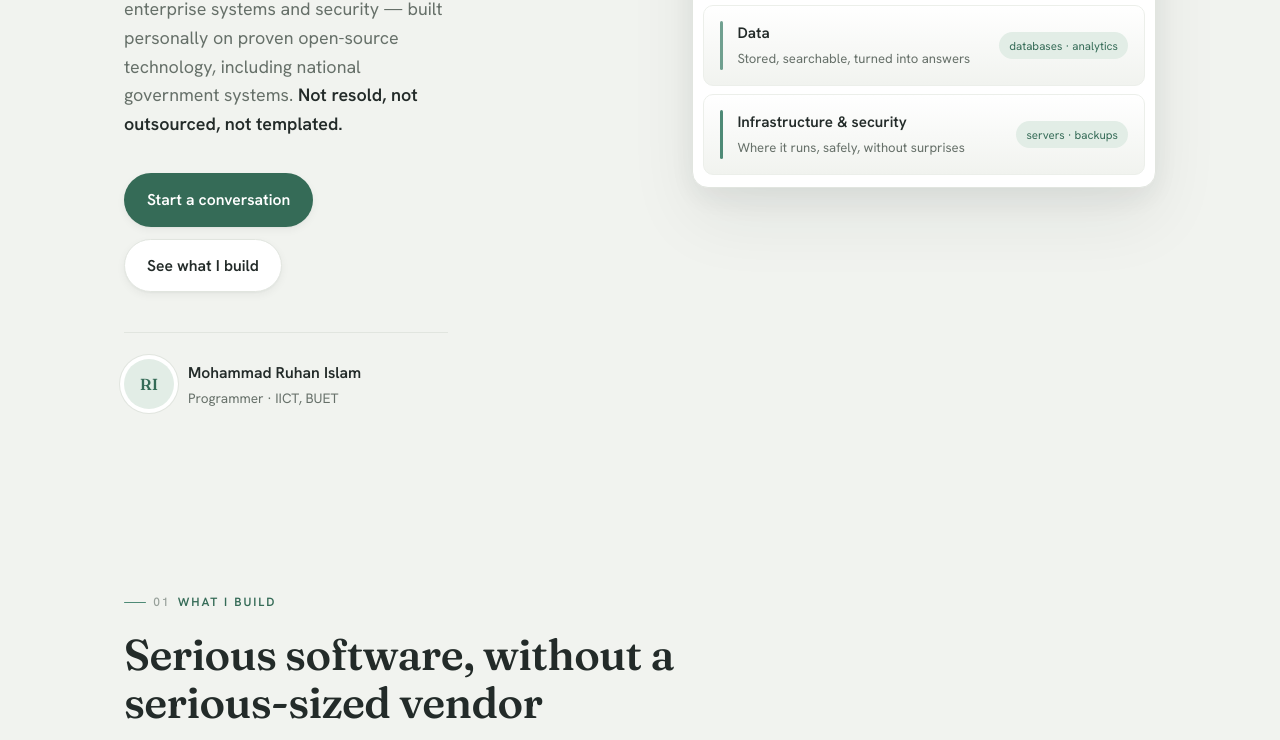
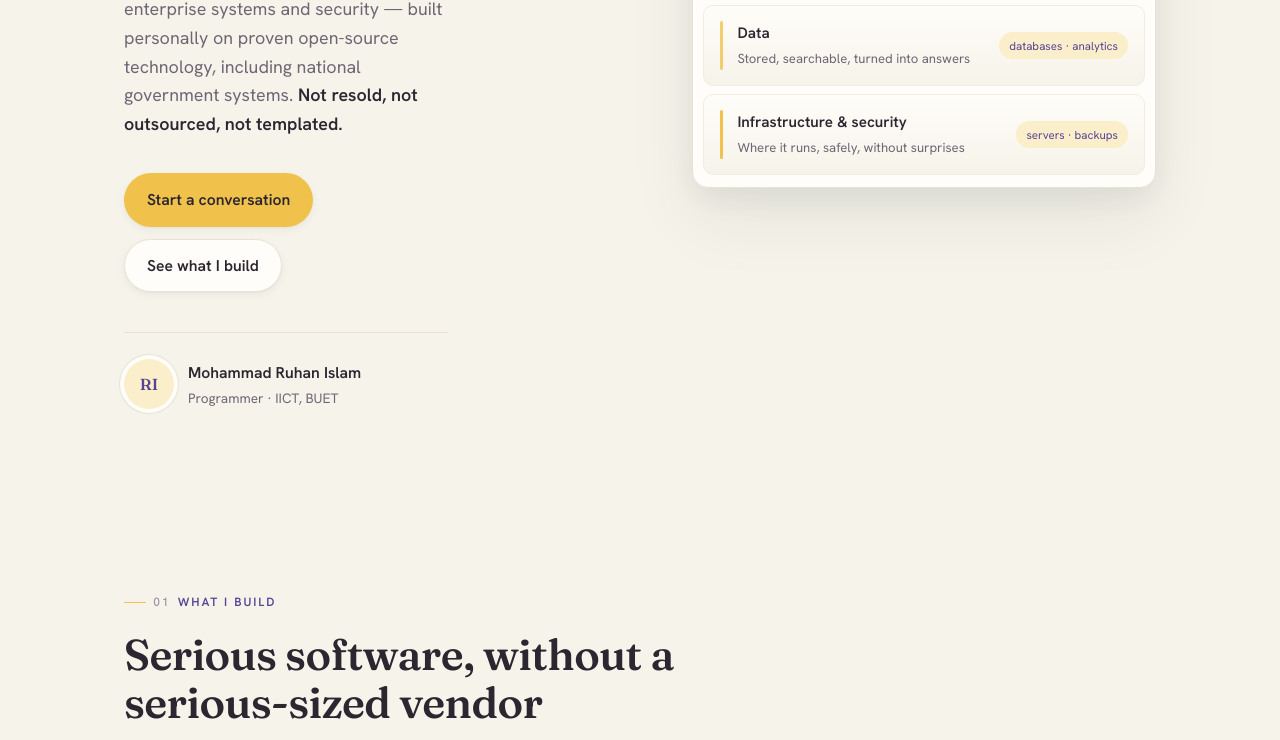
Before and after one commit to ruhanisworking/Portfolio, a plain HTML site: page index.html in a window 1280 px wide. Shown: the part 608-1348 px from the top of the page. Drawn offline with Linux system fonts and the light colour scheme.

Commit message:
version 1

```diff
--- a/css/styles.css
+++ b/css/styles.css
@@ -9,19 +9,21 @@
    ========================================================================= */
 
 :root {
-  --paper:      #f1f3ef;
-  --surface:    #ffffff;
-  --panel-alt:  #e8ede7;
-  --ink:        #232b29;
-  --muted:      #667069;
-  --faint:      #97a09a;
-  --line:       #e1e5df;
-  --line-soft:  #ecefea;
+  --paper:      #f6f3ea;
+  --surface:    #fffdf9;
+  --panel-alt:  #f1ead8;
+  --ink:        #2b2630;
+  --muted:      #6f6675;
+  --faint:      #9d95a1;
+  --line:       #e9e2d3;
+  --line-soft:  #f1ecdf;
 
-  --accent:      #4e8a76;   /* decorative fills */
-  --accent-deep: #356b57;   /* text / links / on-light contrast */
-  --accent-wash: #e2ede6;   /* chip backgrounds, hovers */
-  --accent-ink:  #ffffff;   /* text on an accent fill */
+  --accent:      #f0c24c;   /* YELLOW — primary fills / highlights */
+  --accent-hover:#e6b23a;
+  --accent-deep: #574494;   /* VIOLET complement — text / links / on-light */
+  --accent-wash: #fbeecb;   /* soft butter — warm tile / chip wash */
+  --accent-ink:  #2b2630;   /* dark text on a yellow fill */
+  --comp-wash:   #ece7f7;   /* soft lavender — complementary wash */
 
   --font-display: "Fraunces", Georgia, serif;
   --font-body:    "Hanken Grotesk", system-ui, sans-serif;
@@ -99,12 +101,12 @@ h1, h2, h3 { overflow-wrap: break-word; }
    ========================================================================= */
 .nav {
   position: fixed; top: 0; left: 0; right: 0; z-index: 60;
-  background: rgba(241, 243, 239, 0);
+  background: rgba(246, 243, 234, 0);
   transition: background 0.3s ease, box-shadow 0.3s ease, border-color 0.3s ease;
   border-bottom: 1px solid transparent;
 }
 .nav.scrolled {
-  background: rgba(241, 243, 239, 0.82);
+  background: rgba(246, 243, 234, 0.82);
   backdrop-filter: blur(14px) saturate(120%);
   -webkit-backdrop-filter: blur(14px) saturate(120%);
   border-bottom-color: var(--line);
@@ -163,8 +165,8 @@ h1, h2, h3 { overflow-wrap: break-word; }
   position: absolute; top: -12%; left: 50%; transform: translateX(-50%);
   width: 120vw; height: 620px; z-index: 0; pointer-events: none;
   background:
-    radial-gradient(46% 60% at 32% 30%, rgba(78, 138, 118, 0.16), transparent 70%),
-    radial-gradient(50% 55% at 74% 24%, rgba(214, 197, 160, 0.20), transparent 72%);
+    radial-gradient(46% 60% at 30% 28%, rgba(240, 194, 76, 0.22), transparent 70%),
+    radial-gradient(50% 55% at 76% 24%, rgba(122, 99, 196, 0.16), transparent 72%);
   filter: blur(6px);
   animation: breathe 16s ease-in-out infinite;
 }
@@ -207,8 +209,8 @@ h1, h2, h3 { overflow-wrap: break-word; }
   border: 1px solid transparent;
   transition: transform 0.18s ease, box-shadow 0.18s ease, background 0.18s ease, border-color 0.18s ease;
 }
-.btn.primary { background: var(--accent-deep); color: var(--accent-ink); box-shadow: var(--shadow-sm); }
-.btn.primary:hover { transform: translateY(-2px); box-shadow: var(--shadow); background: #2e5f4d; }
+.btn.primary { background: var(--accent); color: var(--accent-ink); box-shadow: var(--shadow-sm); }
+.btn.primary:hover { transform: translateY(-2px); box-shadow: var(--shadow); background: var(--accent-hover); }
 .btn.ghost { background: var(--surface); color: var(--ink); border-color: var(--line); box-shadow: var(--shadow-sm); }
 .btn.ghost:hover { transform: translateY(-2px); border-color: var(--accent); color: var(--accent-deep); }
 
@@ -429,8 +431,8 @@ section { padding: 84px 0; position: relative; }
 }
 .step-no {
   font-family: var(--font-display); font-optical-sizing: auto; font-weight: 560;
-  font-size: 1.5rem; color: var(--accent); line-height: 1; flex: none;
-  width: 44px; height: 44px; border-radius: 50%; background: var(--accent-wash);
+  font-size: 1.5rem; color: var(--accent-deep); line-height: 1; flex: none;
+  width: 44px; height: 44px; border-radius: 50%; background: var(--comp-wash);
   display: inline-flex; align-items: center; justify-content: center;
 }
 .step-role { font-family: var(--font-display); font-weight: 560; font-size: 1.18rem; color: var(--ink); }
@@ -454,7 +456,7 @@ section { padding: 84px 0; position: relative; }
   margin-left: auto; flex: none; position: relative; width: 16px; height: 16px;
 }
 .faq-item > summary .plus::before, .faq-item > summary .plus::after {
-  content: ""; position: absolute; background: var(--accent); border-radius: 2px;
+  content: ""; position: absolute; background: var(--accent-deep); border-radius: 2px;
   left: 50%; top: 50%; transition: transform 0.28s ease;
 }
 .faq-item > summary .plus::before { width: 14px; height: 2px; transform: translate(-50%, -50%); }
--- a/index.html
+++ b/index.html
@@ -15,7 +15,7 @@
       name="keywords"
       content="freelance software engineer bangladesh, website development dhaka, mobile app development bangladesh, ai chatbot bangladesh, ai automation, erp software bangladesh, open source software engineer, data analytics bangladesh, cyber security services bangladesh, custom software dhaka"
     />
-    <meta name="theme-color" content="#f1f3ef" />
+    <meta name="theme-color" content="#f6f3ea" />
     <link rel="canonical" href="https://ruhan.lol/" />
     <meta name="geo.region" content="BD" />
     <meta name="geo.placename" content="Dhaka" />
```
